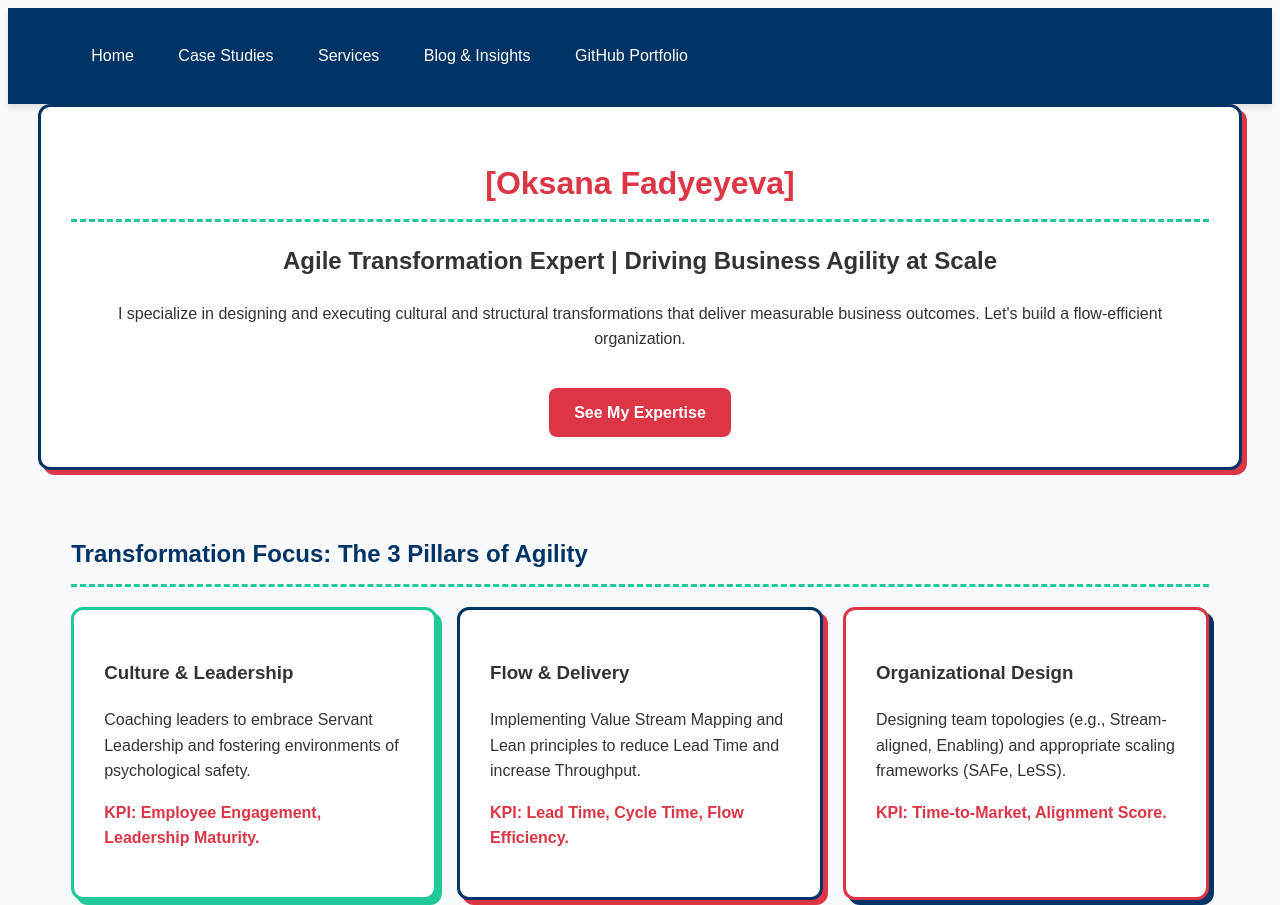
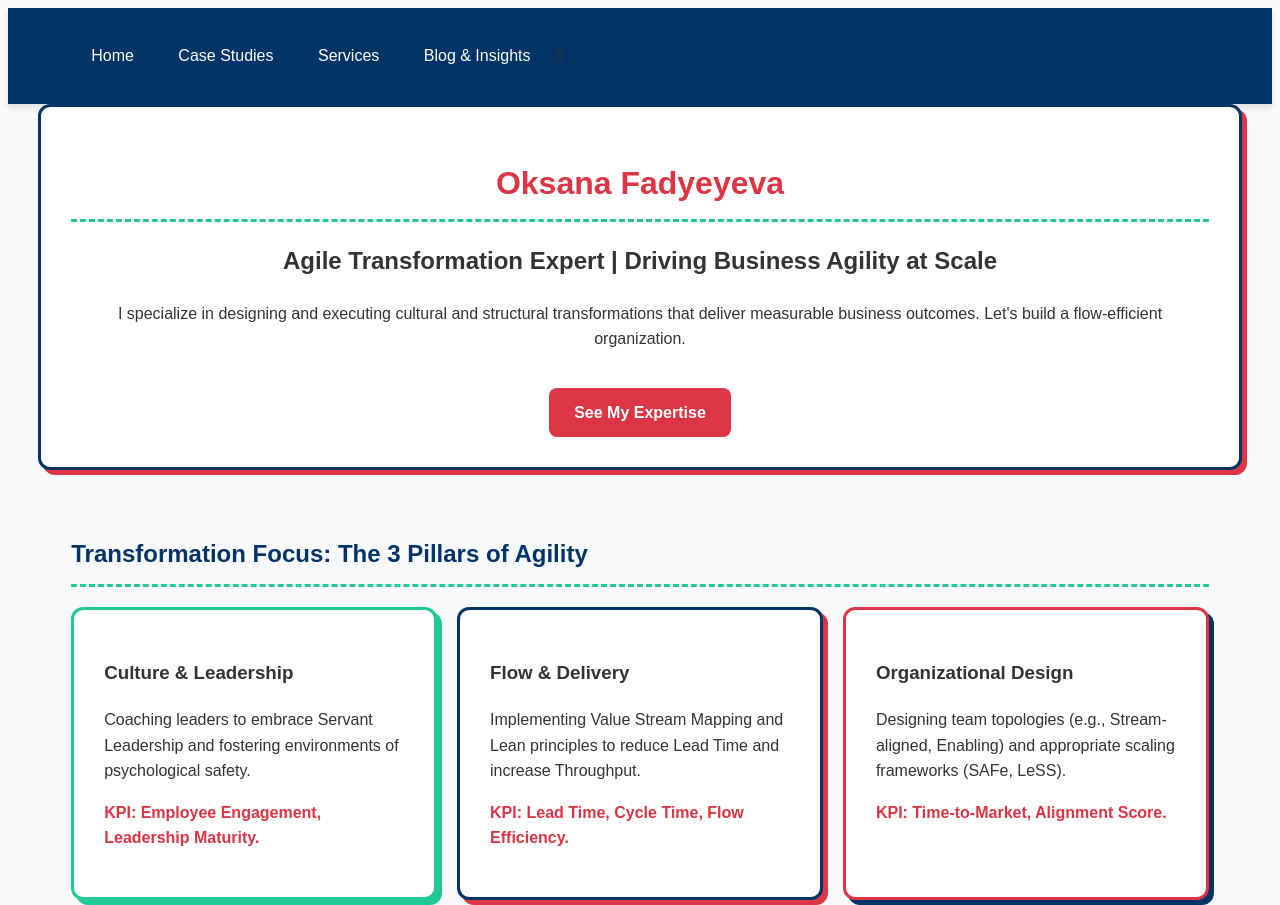
Before and after one commit to OksanaAgile/Agile-Transformation-Agent, a plain HTML site: page index.html in a window 1280 px wide. Shown: the top 905 px of the page. Drawn offline with Linux system fonts and the light colour scheme.

Commit message:
Update index.html

```diff
--- a/index.html
+++ b/index.html
@@ -14,12 +14,12 @@
             <a href="cases.html">Case Studies</a>
             <a href="services.html">Services</a>
             <a href="blog.html">Blog & Insights</a>
-            <a href="https://github.com/yourusername/Agile-Transformation-Portfolio" target="_blank">GitHub Portfolio</a>
+            #<a href="https://github.com/yourusername/Agile-Transformation-Portfolio" target="_blank"></a>
         </div>
     </nav>
 
     <header class="container section-block" style="text-align: center;">
-        <h1 style="color: var(--color-red);">[Oksana Fadyeyeva]</h1>
+        <h1 style="color: var(--color-red);">Oksana Fadyeyeva</h1>
         <h2>Agile Transformation Expert | Driving Business Agility at Scale</h2>
         <p>I specialize in designing and executing cultural and structural transformations that deliver measurable business outcomes. Let's build a flow-efficient organization.</p>
         <a href="services.html" class="cta-button">See My Expertise</a>
```
